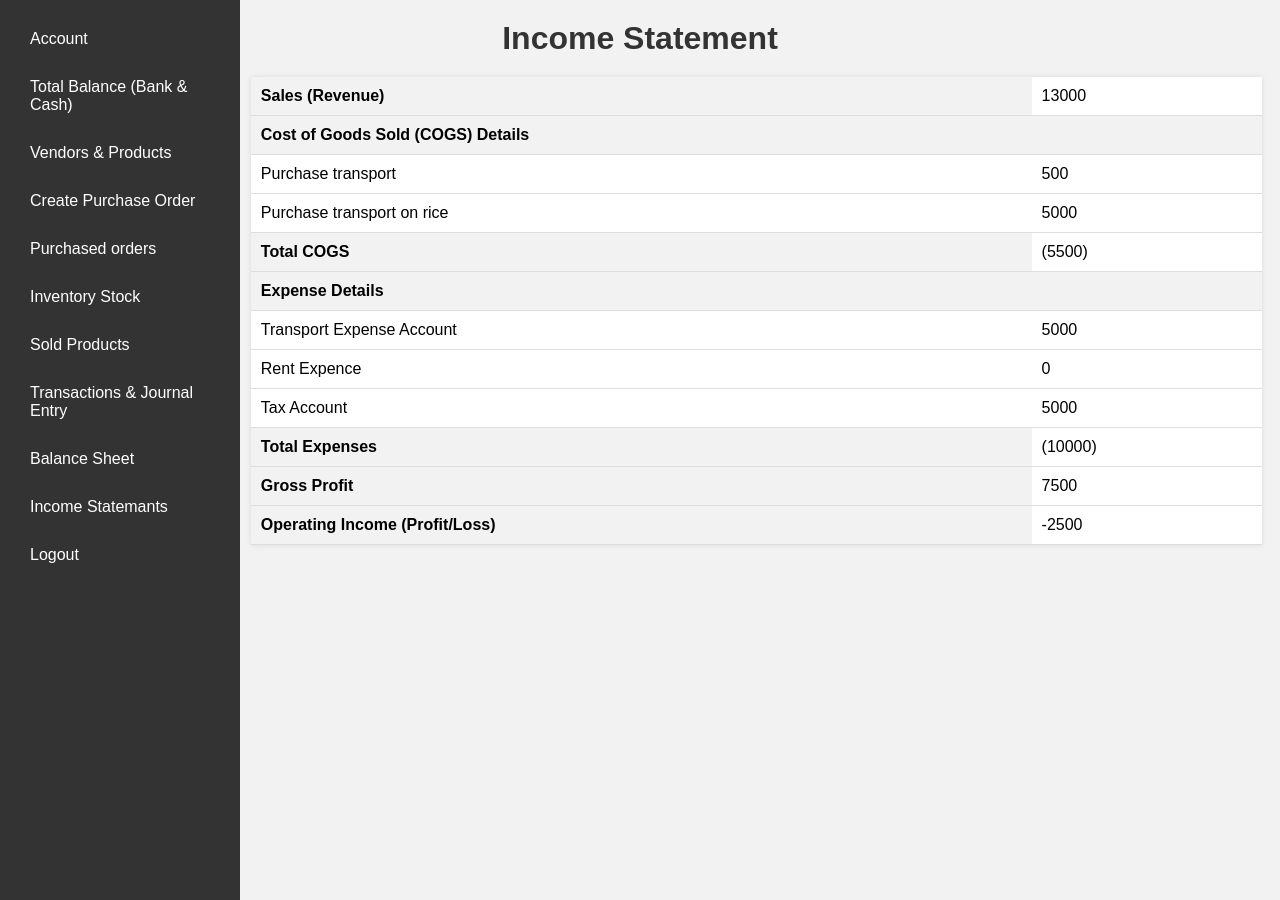
After one commit to BenIraa/FinancialTransactions, a PHP site: page /income_statements.php in a window 1280 px wide. The commit adds this page. Run offline with PHP 8.4, Linux system fonts and the light colour scheme; data comes from the database, SQL or seed files in the repository; both versions use the stored data as it was after the commit.

Commit message:
Income statement !

```diff
--- a/accounts.php
+++ b/accounts.php
@@ -126,6 +126,8 @@ mysqli_close($connection);
             <option value="Equity" <?php if ($account_type === 'Equity') echo 'selected'; ?>>Equity</option>
             <option value="Income" <?php if ($account_type === 'Income') echo 'selected'; ?>>Income</option>
             <option value="Expense" <?php if ($account_type === 'Expense') echo 'selected'; ?>>Expense</option>
+            <option value="cogs" <?php if ($account_type === 'COGS') echo 'selected'; ?>>Cost of Good sold</option>
+            <option value="Other" <?php if ($account_type === 'Other') echo 'selected'; ?>>Other</option>
         </select>
         <label for="account_balance">Account Balance:</label>
         <input type="number" name="account_balance"  value="0"  >
--- /dev/null
+++ b/income_statements.php
@@ -0,0 +1,138 @@
+<?php
+// Database connection (replace with your credentials)
+$connection = mysqli_connect('localhost', 'root', '', 'accounting_system');
+
+// Check if the connection was successful
+if (!$connection) {
+    die("Connection failed: " . mysqli_connect_error());
+}
+
+// Retrieve data from the "sold_products" table
+$sql = "SELECT * FROM sold_products";
+$result = mysqli_query($connection, $sql);
+
+// Create an array to store sold products data
+$soldProducts = [];
+
+// Fetch sold products data and calculate total revenue
+$totalRevenue = 0;
+while ($row = mysqli_fetch_assoc($result)) {
+    $soldProducts[] = $row;
+    $totalRevenue += ($row['price'] * $row['quantity_sold']);
+}
+
+// Retrieve COGS details from the "accounts" table
+$sql = "SELECT * FROM accounts WHERE account_type = 'COGS'";
+$result = mysqli_query($connection, $sql);
+$cogsDetails = [];
+$totalCOGS = 0;
+while ($row = mysqli_fetch_assoc($result)) {
+    $cogsDetails[] = $row;
+    $totalCOGS += $row['account_balance'];
+}
+
+// Retrieve expense details from the "accounts" table
+$sql = "SELECT * FROM accounts WHERE account_type = 'Expense'";
+$result = mysqli_query($connection, $sql);
+$expenseDetails = [];
+$totalExpenses = 0;
+while ($row = mysqli_fetch_assoc($result)) {
+    $expenseDetails[] = $row;
+    $totalExpenses += $row['account_balance'];
+}
+
+// Calculate Gross Profit
+$grossProfit = $totalRevenue - $totalCOGS;
+
+// Calculate Operating Income
+$operatingIncome = $grossProfit - $totalExpenses;
+
+// Close the database connection
+mysqli_close($connection);
+?>
+
+<!DOCTYPE html>
+<html>
+<head>
+    <title>Income Statement</title>
+    <!-- Your CSS styles for the income statement here -->
+    <style>
+        /* Add your CSS styles for the income statement */
+        body {
+            font-family: 'Nunito', sans-serif;
+            background-color: #f2f2f2;
+        }
+
+        h1 {
+            text-align: center;
+            color: #333;
+            margin: 20px 0;
+        }
+
+        table {
+            width: 80%;
+            margin: 20px auto;
+            margin-right: 10px;
+            border-collapse: collapse;
+            background-color: #fff;
+            box-shadow: 0 0 5px rgba(0, 0, 0, 0.1);
+        }
+
+        th, td {
+            padding: 10px;
+            text-align: left;
+            border-bottom: 1px solid #ddd;
+        }
+
+        th {
+            background-color: #f2f2f2;
+        }
+    </style>
+</head>
+<body>
+    <?php include 'sidebar.php'; ?>
+    <h1>Income Statement</h1>
+
+    <!-- Display the income statement table -->
+    <table>
+        <tr>
+            <th>Sales (Revenue)</th>
+            <td><?php echo $totalRevenue; ?></td>
+        </tr>
+        <tr>
+            <th colspan="2">Cost of Goods Sold (COGS) Details</th>
+        </tr>
+        <?php foreach ($cogsDetails as $cogs) : ?>
+            <tr>
+                <td><?php echo $cogs['account_name']; ?></td>
+                <td><?php echo $cogs['account_balance']; ?></td>
+            </tr>
+        <?php endforeach; ?>
+        <tr>
+            <th>Total COGS</th>
+            <td>(<?php echo $totalCOGS; ?>)</td>
+        </tr>
+        <tr>
+            <th colspan="2">Expense Details</th>
+        </tr>
+        <?php foreach ($expenseDetails as $expense) : ?>
+            <tr>
+                <td><?php echo $expense['account_name']; ?></td>
+                <td><?php echo $expense['account_balance']; ?></td>
+            </tr>
+        <?php endforeach; ?>
+        <tr>
+            <th>Total Expenses</th>
+            <td>(<?php echo $totalExpenses; ?>)</td>
+        </tr>
+        <tr>
+            <th>Gross Profit</th>
+            <td><?php echo $grossProfit; ?></td>
+        </tr>
+        <tr>
+            <th>Operating Income (Profit/Loss)</th>
+            <td><?php echo $operatingIncome; ?></td>
+        </tr>
+    </table>
+</body>
+</html>
--- a/sidebar.php
+++ b/sidebar.php
@@ -18,6 +18,7 @@
     <a href="view_sold_products.php">Sold Products</a>
     <a href="transactions.php">Transactions & Journal Entry</a>
     <a href="balance_sheet.php">Balance Sheet</a>
+    <a href="income_statements.php">Income Statemants</a>
 
 
 
--- a/view_purchase_orders.php
+++ b/view_purchase_orders.php
@@ -1,7 +1,7 @@
 <!DOCTYPE html>
 <html>
 <head>
-    <title>View Purchase Orders</title>
+    <title>Pending Purchase Orders</title>
     <style>
         /* Your CSS styles for the specific page */
         body {
@@ -58,7 +58,7 @@
 </head>
 <body>
     <?php include 'sidebar.php'; ?>
-    <h2>Purchased Orders</h2>
+    <h2>Pending Purchased Orders</h2>
     <table class="invoice-table">
         <tr>
             <th>Purchase Order ID</th>
```
Also changed, not shown: accounting_system.sql (+23 -23 lines), balance_sheet.php (+12 -11 lines), view_sold_products.php (+15 -1 lines).
